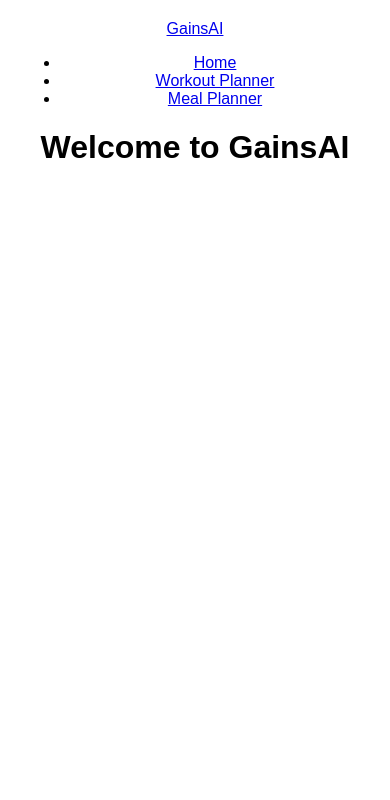
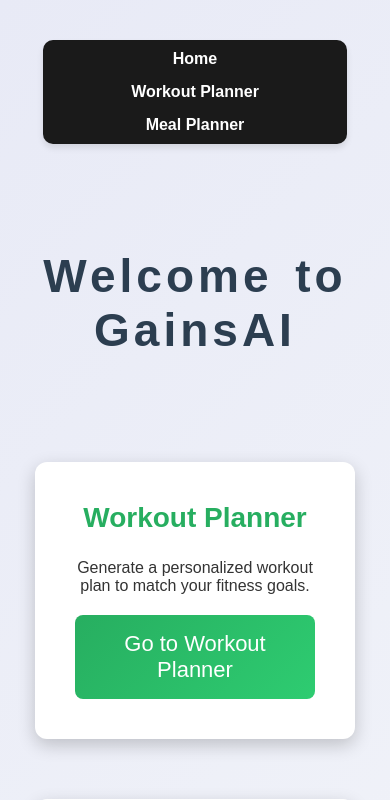
Before and after one commit to tjwalsh31/GainsAI, a React (Create React App) app: page / in a window 390 px wide. Shown: the top 800 px of the page. Built offline with nearby package versions, Linux system fonts and the light colour scheme.

Commit message:
added css to navbar and homepage

```diff
--- a/src/Components/Navbar/Navbar.css
+++ b/src/Components/Navbar/Navbar.css
@@ -0,0 +1,89 @@
+/* Reset default styles */
+* {
+    margin: 0;
+    padding: 0;
+    box-sizing: border-box;
+}
+
+/* Body and main content adjustments */
+body {
+    font-family: Arial, sans-serif;
+    background-color: #e8eaf6;
+    color: #333;
+}
+
+/* Regular Navbar (Not Fixed) */
+.navbar {
+    display: flex;
+    justify-content: center;
+    align-items: center;
+    background-color: #1a1a1a;
+    padding: 15px 60px;
+    box-shadow: 0 4px 6px rgba(0, 0, 0, 0.1);
+    width: 80%;
+    max-width: 1400px;
+    margin: 0 auto; /* Center the navbar */
+    border-radius: 15px;
+    margin-top: -100px; /* Push it even further up */
+    z-index: 1000; /* Keeps it above other elements */
+}
+
+
+/* Adjust body to ensure content starts below navbar */
+
+
+/* Navbar Links */
+.navbar-links {
+    display: flex;
+    justify-content: center;
+    gap: 50px;
+    list-style: none;
+    padding: 0;
+    margin: 0;
+    width: 100%;
+}
+
+.navbar-link a {
+    text-decoration: none;
+    color: white;
+    font-size: 22px;
+    font-weight: 600;
+    transition: color 0.3s ease;
+}
+
+.navbar-link a:hover {
+    color: #f0a500;
+}
+
+/* Make navbar fully responsive */
+@media (max-width: 1024px) {
+    .navbar {
+        width: 90%;
+        padding: 15px 40px;
+    }
+
+    .navbar-links {
+        gap: 30px;
+    }
+
+    .navbar-link a {
+        font-size: 18px;
+    }
+}
+
+@media (max-width: 768px) {
+    .navbar {
+        width: 95%;
+        padding: 10px 30px;
+        border-radius: 10px;
+    }
+
+    .navbar-links {
+        flex-direction: column;
+        gap: 15px;
+    }
+
+    .navbar-link a {
+        font-size: 16px;
+    }
+}
--- a/src/Components/Navbar/Navbar.js
+++ b/src/Components/Navbar/Navbar.js
@@ -5,9 +5,6 @@ import './Navbar.css';
 const Navbar = () => {
     return (
         <nav className="navbar">
-            <Link to="/" className="navbar-logo">
-                GainsAI
-            </Link>
             <ul className="navbar-links">
                 <li className="navbar-link">
                     <Link to="/">Home</Link>
--- a/src/Pages/HomePage/HomePage.css
+++ b/src/Pages/HomePage/HomePage.css
@@ -1,7 +1,190 @@
+/* Reset default styles */
+* {
+  margin: 0;
+  padding: 0;
+  box-sizing: border-box;
+}
+
+/* Full-page styling with gradient */
+body {
+  font-family: Arial, sans-serif;
+  background: linear-gradient(135deg, #e8eaf6, #f5f7fa); /* Soft gradient */
+  color: #333;
+  display: flex;
+  flex-direction: column;
+  align-items: center;
+  justify-content: flex-start;
+  min-height: 100vh;
+  overflow-x: hidden;
+  padding: 40px 20px; /* More padding for balance */
+  animation: fadeIn 1s ease-in-out;
+}
+
+/* Page fade-in effect */
+@keyframes fadeIn {
+  from { opacity: 0; transform: translateY(-20px); }
+  to { opacity: 1; transform: translateY(0); }
+}
+
+/* Main content wrapper */
+.homepage {
+  text-align: center;
+  padding: 60px 20px; /* More padding for spacing */
+  width: 100%;
+  max-width: 1200px;
+  min-height: 200vh; /* Ensures page is tall enough to scroll */
+}
+
+/* Spaced-out heading */
+/* Welcome Heading Styling */
+h1 {
+  color: #2c3e50;
+  font-size: 46px;
+  font-weight: bold;
+  margin-top: 80px; /* Pushes the heading down */
+  margin-bottom: 80px; /* More space below */
+  text-align: center;
+  letter-spacing: 4px; /* More spacing between letters */
+  word-spacing: 6px; /* More space between words */
+  padding: 25px 0; /* Vertical spacing */
+}
 
 
-.homepage {
-    text-align: center;
-    padding: 20px;
-    font-family: Arial, sans-serif;
+/* Container for planners */
+.planner-container {
+  display: flex;
+  justify-content: center;
+  gap: 80px; /* More space between cards */
+  margin-top: 80px;
+  flex-wrap: wrap;
+  padding-bottom: 60px;
+}
+
+/* Card styles */
+.workout-planner, .meal-planner {
+  background: white;
+  border-radius: 12px;
+  padding: 45px; /* More padding inside */
+  width: 42%;
+  max-width: 450px;
+  box-shadow: 0 6px 18px rgba(0, 0, 0, 0.2);
+  text-align: center;
+  flex: 1;
+  min-width: 320px;
+  transition: transform 0.3s ease-in-out, box-shadow 0.3s ease-in-out;
+  animation: floatUp 0.8s ease-in-out;
+}
+
+/* Hover effect */
+.workout-planner:hover, .meal-planner:hover {
+  transform: rotate(-2deg) scale(1.07);
+  box-shadow: 0 10px 25px rgba(0, 0, 0, 0.3);
+  background: linear-gradient(135deg, #fefcea, #f1da36);
+}
+
+/* Titles inside cards */
+h2 {
+  color: #27ae60;
+  font-size: 28px;
+  margin-bottom: 25px; /* More spacing under title */
+}
+
+/* Fun Button Styles */
+button {
+  background: linear-gradient(135deg, #27ae60, #2ecc71);
+  color: white;
+  border: none;
+  padding: 16px 32px;
+  margin-top: 20px; /* More spacing above */
+  cursor: pointer;
+  font-size: 22px;
+  border-radius: 8px;
+  transition: background 0.3s ease, transform 0.2s ease;
+  animation: bounce 2s infinite ease-in-out;
+}
+
+/* Hover effect for buttons */
+button:hover {
+  transform: scale(1.08);
+  background: linear-gradient(135deg, #2ecc71, #27ae60);
+}
+
+/* Hero Section */
+.hero {
+  margin-top: 60px; /* More spacing before hero section */
+  padding-bottom: 50px;
+}
+
+.hero .logo {
+  font-family: 'Pacifico', cursive;
+  font-size: 6.5em;
+  color: #FFD100; /* Gold logo text */
+  white-space: nowrap;
+  overflow: hidden;
+  display: inline-block;
+  animation: glow 2s infinite alternate;
+  padding: 12px 35px; /* More padding around text */
+}
+
+/* Card Section */
+.cards-section {
+  display: flex;
+  justify-content: center;
+  gap: 60px; /* More spacing between cards */
+  padding: 70px 50px; /* Added padding for better separation */
+  flex-wrap: wrap;
+}
+
+.card {
+  width: 360px;
+  padding: 35px;
+  background: white;
+  border-radius: 12px;
+  text-align: center;
+  box-shadow: 0 5px 14px rgba(0, 0, 0, 0.15);
+  transition: transform 0.3s ease, box-shadow 0.3s ease, background 0.3s ease;
+  animation: floatUp 0.8s ease-in-out;
+  margin-bottom: 50px; /* Extra space between rows */
+}
+
+/* Ensure responsiveness */
+@media (max-width: 1024px) {
+  .homepage {
+    padding-top: 110px;
   }
+
+  .planner-container {
+    gap: 60px;
+  }
+
+  .workout-planner, .meal-planner {
+    width: 85%;
+  }
+}
+
+@media (max-width: 768px) {
+  .homepage {
+    padding-top: 100px;
+  }
+
+  .planner-container {
+    flex-direction: column;
+    align-items: center;
+  }
+
+  .workout-planner, .meal-planner {
+    width: 95%;
+    padding: 40px; /* Adjusted padding */
+  }
+
+  .cards-section {
+    flex-direction: column;
+    align-items: center;
+    gap: 45px;
+  }
+
+  .card {
+    width: 95%;
+    padding: 35px;
+  }
+}
--- a/src/Pages/HomePage/HomePage.js
+++ b/src/Pages/HomePage/HomePage.js
@@ -7,6 +7,22 @@ const HomePage = () => {
     <div className="homepage">
       <Navbar /> {/* Add Navbar component */}
       <h1>Welcome to GainsAI</h1>
+
+      <div className="planner-container">
+        {/* Workout Planner Section */}
+        <section className="workout-planner">
+          <h2>Workout Planner</h2>
+          <p>Generate a personalized workout plan to match your fitness goals.</p>
+          <button onClick={() => window.location.href='/workout-planner'}>Go to Workout Planner</button>
+        </section>
+
+        {/* Meal Planner Section */}
+        <section className="meal-planner">
+          <h2>Meal Planner</h2>
+          <p>Get AI-generated meal plans to help you achieve your fitness goals.</p>
+          <button onClick={() => window.location.href='/meal-planner'}>Go to Meal Planner</button>
+        </section>
+      </div>
     </div>
   );
 };
```
Also changed, not shown: 1 other file (tests, documents, lock files or other folders).
